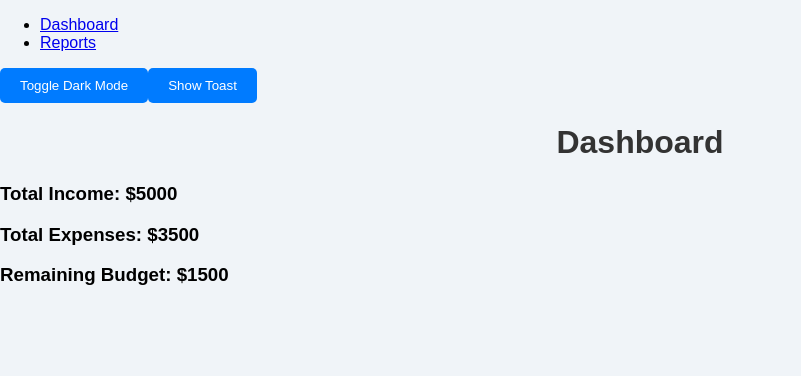
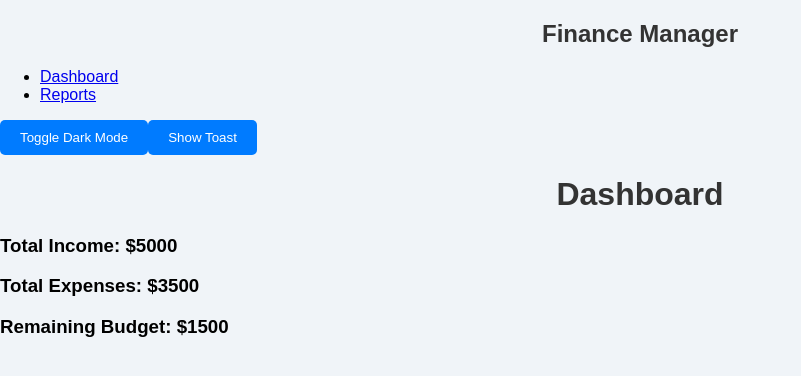
Before and after one commit to Sayan20899/personal-finance-app, a React (Create React App) app: page / in a window 1280 px wide. Shown: the top 376 px of the page, without its empty margins (0-801 px from the left). Built offline with nearby package versions, Linux system fonts and the light colour scheme.

Commit message:
Update Navbar.js

```diff
--- a/src/components/Navbar.js
+++ b/src/components/Navbar.js
@@ -3,10 +3,19 @@ import { Link } from 'react-router-dom';
 
 const Navbar = () => {
   return (
-    <nav>
+    <nav className="w-64 bg-gray-800 text-white h-screen p-6">
+      <h1 className="text-2xl font-bold mb-6">Finance Manager</h1>
       <ul>
-        <li><Link to="/">Dashboard</Link></li>
-        <li><Link to="/reports">Reports</Link></li>
+        <li className="mb-4">
+          <Link to="/" className="hover:text-gray-300">
+            Dashboard
+          </Link>
+        </li>
+        <li>
+          <Link to="/reports" className="hover:text-gray-300">
+            Reports
+          </Link>
+        </li>
       </ul>
     </nav>
   );
```
